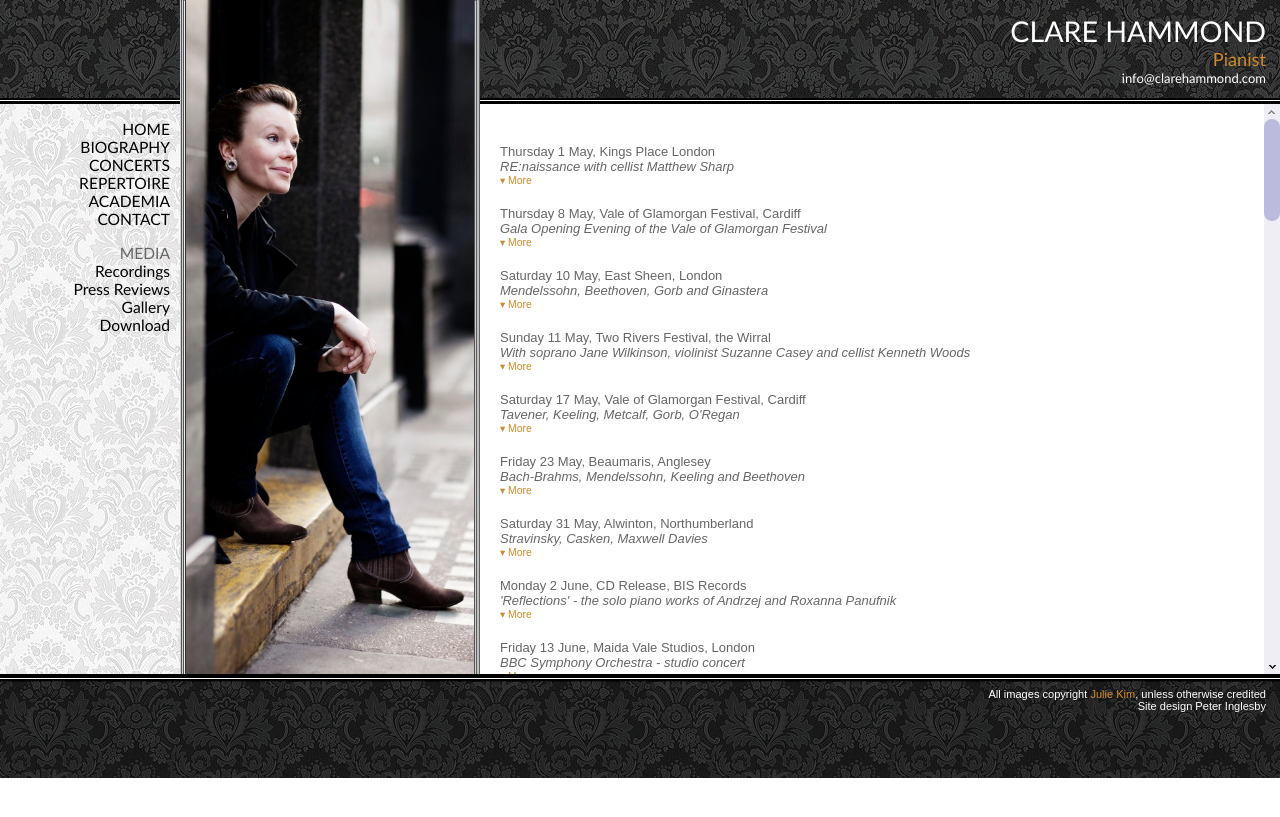
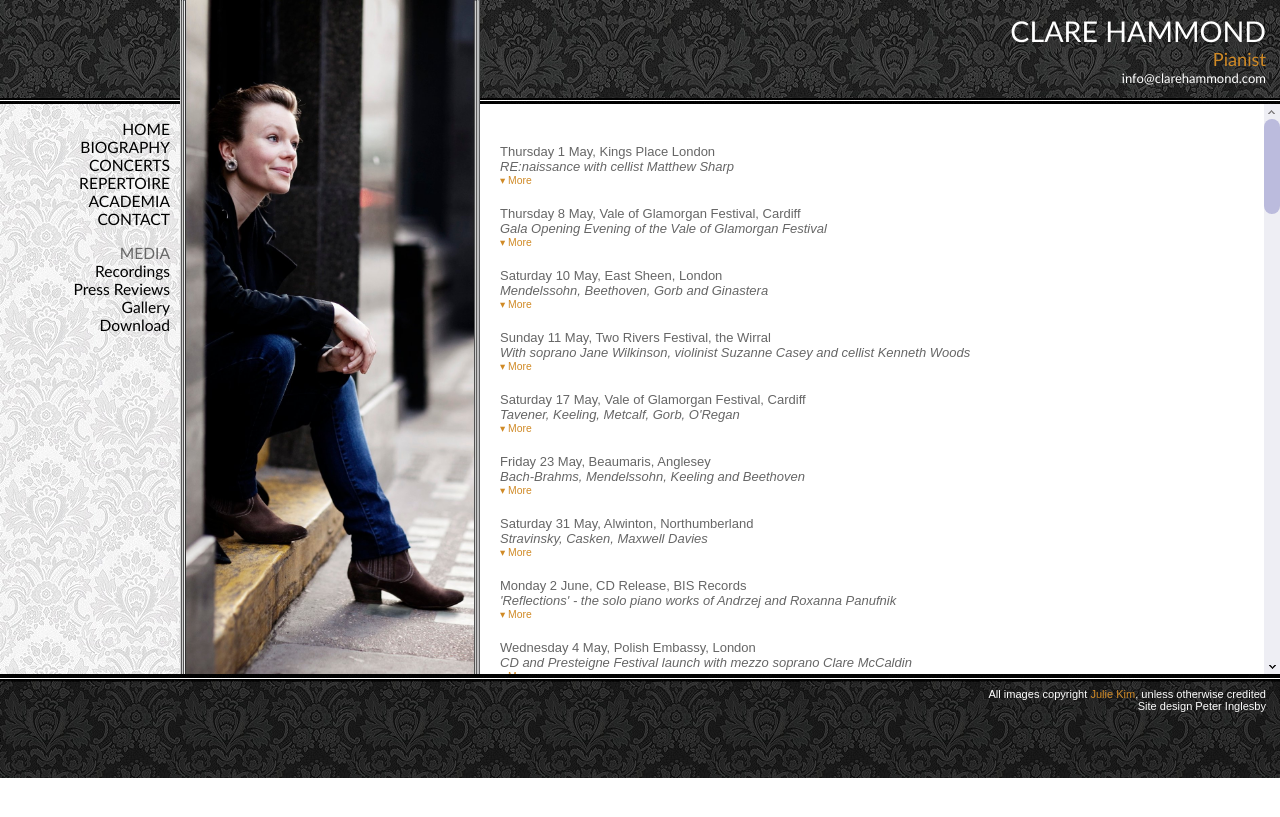
Before and after one commit to hammonc/clarehammond.com, a Jekyll site: the page built from concerts.html, in a window 1280 px wide. Shown: the top 817 px of the page. Built offline with Jekyll 4.4.1, drawn with Linux system fonts in a browser that asks for light colours.

Commit message:
CD launch details

```diff
--- a/concerts.html
+++ b/concerts.html
@@ -151,6 +151,28 @@
     <p>The disc is Clare's first release with <a href="http://bis.se/" target="_blank">BIS Records</a>.</p>
     <p>It will be available in CD stores and for purchase online in the UK.</p>
     <p>The disc is already available on the continent.</p>
+  </div>
+  <span class="more">&#9662; <a href="">More</a></span>
+  <span class="less">&#9652; <a href="">Less</a></span>
+</div>
+
+<div class="listing">
+  <div class="listing-heading">Wednesday 4 May, Polish Embassy, London</div>
+  <div class="listing-trailer">CD and Presteigne Festival launch with mezzo soprano Clare McCaldin</div>
+  <div class="listing-details concealed">
+    <p>Roxanna Panufnik - Glo</p>
+    <p>Andzrej Panufnik, arr. Roxanna - Hommage à Chopin, m. 4</p>
+    <p>Gustav Mahler - Blicke mir nicht in die Lieder</p>
+    <p>Andrzej Panufnik - Love Song</p>
+    <p>Gustav Mahler - Ich atmet' einen linden Duft</p>
+    <p>Andrzej Panufnik: Twelve Miniature Studies, Nos. 1-5</p>
+  </div>
+  <div class="listing-details concealed">
+    <p>This event is to launch Clare's new disc, <a href="panufnik.html" target="_blank">Reflections</a>, with BIS Records</p>
+    <p>and the <a href="http://www.presteignefestival.com/" target="_blank">Presteigne Festival</a>, both of which feature music by Andrzej Panufnik</p>
+    <p>in his centenary year.</p><br>
+    <p>Entry by invitation only.</p>
+  <p>6.30pm, Embassy of Poland, 47 Portland Place, London W1B 1JH, UK</p>
   </div>
   <span class="more">&#9662; <a href="">More</a></span>
   <span class="less">&#9652; <a href="">Less</a></span>
```
